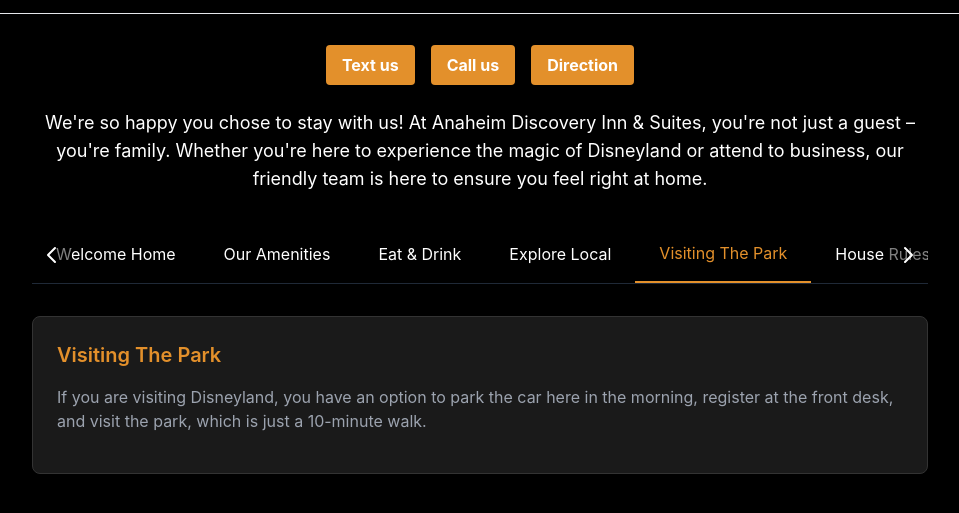
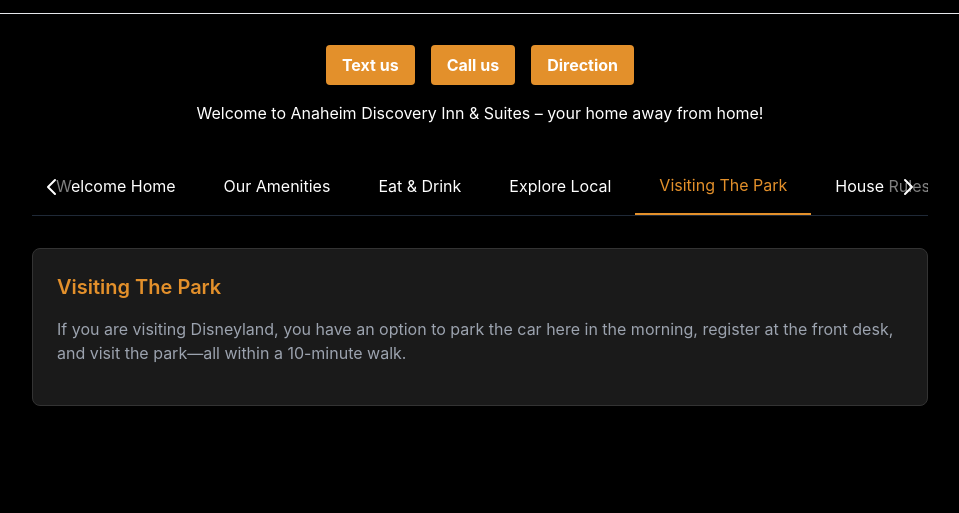
Before and after one commit to GetSidNow/conciergepage, a plain HTML site: page index.html in a window 1280 px wide. Both pictures are taken after a click on the button "Visiting The Park". Shown: the part 51-564 px from the top of the page, without its empty margins (160-1119 px from the left). Drawn offline with nearby package versions, Linux system fonts and the light colour scheme.

Commit message:
Update index.html

```diff
--- a/index.html
+++ b/index.html
@@ -67,36 +67,32 @@
     <h1 class="text-2xl font-bold text-white">Anaheim Discovery Inn & Suites</h1>
   </div>
 
-  <!-- Main Container (with slightly reduced top padding) -->
+  <!-- Main Container with mobile-first padding -->
   <div class="max-w-4xl mx-auto pt-16">
-    <!-- Header Section (Hotel title removed from here) -->
+    <!-- Header Section (action buttons and a one-line welcome message) -->
     <header class="text-center mb-8 animate__animated animate__fadeIn">
-      <!-- The header no longer displays the hotel name again -->
-      <!-- Action Buttons for Address & Phone -->
-      <div class="flex flex-col sm:flex-row justify-center items-center gap-4 mb-6">
-        <!-- Text us Button -->
+      <!-- Action Buttons: Text us, Call us, Direction -->
+      <div class="flex flex-col sm:flex-row justify-center items-center gap-4 mb-4">
         <a href="sms:+17145982308" class="inline-block text-white font-bold py-2 px-4 rounded" style="background-color: #e3902b;">
           Text us
         </a>
-        <!-- Call us Button -->
         <a href="tel:+17145334505" class="inline-block text-white font-bold py-2 px-4 rounded" style="background-color: #e3902b;">
           Call us
         </a>
-        <!-- Direction Button -->
         <a href="https://www.google.com/maps/dir/?api=1&destination=1126+W+Katella+Ave,+Anaheim,+CA+92802" target="_blank" class="inline-block text-white font-bold py-2 px-4 rounded" style="background-color: #e3902b;">
           Direction
         </a>
       </div>
-      <div class="text-lg mb-6">
-        We're so happy you chose to stay with us! At Anaheim Discovery Inn & Suites, you're not just a guest – you're family. Whether you're here to experience the magic of Disneyland or attend to business, our friendly team is here to ensure you feel right at home.
+      <!-- One-line Welcome Text -->
+      <div class="text-base mb-6">
+        Welcome to Anaheim Discovery Inn & Suites – your home away from home!
       </div>
     </header>
 
-    <!-- Navigation with Scroll Arrows -->
+    <!-- Navigation with Horizontal Scroll Arrows -->
     <div class="relative mb-8">
-      <!-- Left Arrow Button -->
+      <!-- Left Arrow -->
       <button onclick="scrollNav(-100)" class="absolute left-0 top-1/2 transform -translate-y-1/2 z-10 bg-black bg-opacity-50 p-2 rounded-full">
-        <!-- Left arrow SVG -->
         <svg xmlns="http://www.w3.org/2000/svg" class="h-6 w-6 text-[var(--accent-color)]" fill="none" viewBox="0 0 24 24" stroke="currentColor">
           <path stroke-linecap="round" stroke-linejoin="round" stroke-width="2" d="M15 19l-7-7 7-7" />
         </svg>
@@ -114,9 +110,8 @@
         <button class="tab" onclick="switchTab('feedback')">Share Your Thoughts</button>
       </nav>
 
-      <!-- Right Arrow Button -->
+      <!-- Right Arrow -->
       <button onclick="scrollNav(100)" class="absolute right-0 top-1/2 transform -translate-y-1/2 z-10 bg-black bg-opacity-50 p-2 rounded-full">
-        <!-- Right arrow SVG -->
         <svg xmlns="http://www.w3.org/2000/svg" class="h-6 w-6 text-[var(--accent-color)]" fill="none" viewBox="0 0 24 24" stroke="currentColor">
           <path stroke-linecap="round" stroke-linejoin="round" stroke-width="2" d="M9 5l7 7-7 7" />
         </svg>
@@ -133,12 +128,12 @@
             <div class="flex items-center mb-4">
               <svg class="icon mr-3" fill="none" stroke="currentColor" viewBox="0 0 24 24">
                 <path stroke-linecap="round" stroke-linejoin="round" stroke-width="2"
-                      d="M8.111 16.404a5.5 5.5 0 017.778 0M12 20h.01m-7.08-7.071c3.904-3.905 10.236-3.905 14.14 0M1.394 9.393c5.857-5.857 15.355-5.857 21.213 0"/>
+                  d="M8.111 16.404a5.5 5.5 0 017.778 0M12 20h.01m-7.08-7.071c3.904-3.905 10.236-3.905 14.14 0M1.394 9.393c5.857-5.857 15.355-5.857 21.213 0"/>
               </svg>
               <h3 class="text-xl font-semibold">Wi‑Fi Access</h3>
             </div>
             <p class="text-gray-400">Password: guest123</p>
-            <!-- "Connect Now" Button to open WiFi settings -->
+            <!-- "Connect Now" Button to open Wi-Fi settings -->
             <a id="wifiConnect" href="#" class="inline-block mt-2 bg-[#e3902b] text-white font-bold py-2 px-4 rounded">
               Connect Now
             </a>
@@ -148,7 +143,7 @@
             <div class="flex items-center mb-4">
               <svg class="icon mr-3" fill="none" stroke="currentColor" viewBox="0 0 24 24">
                 <path stroke-linecap="round" stroke-linejoin="round" stroke-width="2"
-                      d="M12 8v4l3 3m6-3a9 9 0 11-18 0 9 9 0 0118 0z"/>
+                  d="M12 8v4l3 3m6-3a9 9 0 11-18 0 9 9 0 0118 0z"/>
               </svg>
               <h3 class="text-xl font-semibold">Check‑in/out</h3>
             </div>
@@ -158,7 +153,7 @@
         </div>
       </div>
 
-      <!-- Amenities Section (Pool notice moved here) -->
+      <!-- Amenities Section (Pool notice added here) -->
       <div id="amenities" class="tab-content">
         <div class="card p-6 rounded-lg">
           <h3 class="text-xl font-semibold mb-4 accent">Hotel Amenities</h3>
@@ -166,21 +161,21 @@
             <li class="flex items-center">
               <svg class="icon mr-3" fill="none" stroke="currentColor" viewBox="0 0 24 24">
                 <path stroke-linecap="round" stroke-linejoin="round" stroke-width="2"
-                      d="M5 13l4 4L19 7"/>
+                  d="M5 13l4 4L19 7"/>
               </svg>
               Free self‑parking
             </li>
             <li class="flex items-center">
               <svg class="icon mr-3" fill="none" stroke="currentColor" viewBox="0 0 24 24">
                 <path stroke-linecap="round" stroke-linejoin="round" stroke-width="2"
-                      d="M5 13l4 4L19 7"/>
+                  d="M5 13l4 4L19 7"/>
               </svg>
               High‑speed Wi‑Fi
             </li>
             <li class="flex items-center">
               <svg class="icon mr-3" fill="none" stroke="currentColor" viewBox="0 0 24 24">
                 <path stroke-linecap="round" stroke-linejoin="round" stroke-width="2"
-                      d="M5 13l4 4L19 7"/>
+                  d="M5 13l4 4L19 7"/>
               </svg>
               24/7 Front Desk
             </li>
@@ -298,12 +293,12 @@
         </div>
       </div>
 
-      <!-- Visiting The Park Section (pool notice removed here) -->
+      <!-- Visiting The Park Section (pool notice removed) -->
       <div id="visiting" class="tab-content">
         <div class="card p-6 rounded-lg">
           <h3 class="text-xl font-semibold mb-4 accent">Visiting The Park</h3>
           <p class="text-gray-400 mb-4">
-            If you are visiting Disneyland, you have an option to park the car here in the morning, register at the front desk, and visit the park, which is just a 10-minute walk.
+            If you are visiting Disneyland, you have an option to park the car here in the morning, register at the front desk, and visit the park—all within a 10-minute walk.
           </p>
         </div>
       </div>
@@ -370,7 +365,7 @@
     </div>
   </div>
 
-  <!-- JavaScript for Tab Switching, Navigation Scrolling, and Wi-Fi Button -->
+  <!-- JavaScript: Tab Switching, Navigation Scrolling, Wi-Fi Button Setup -->
   <script>
     function switchTab(tabId) {
       document.querySelectorAll('.tab').forEach(tab => {
@@ -390,17 +385,14 @@
       navBar.scrollBy({ left: amount, behavior: 'smooth' });
     }
 
-    // Set the WiFi Connect button's href based on device (basic detection)
+    // Set the Wi-Fi Connect button's href based on device
     document.addEventListener("DOMContentLoaded", function() {
       const wifiButton = document.getElementById("wifiConnect");
       if (/iPad|iPhone|iPod/.test(navigator.userAgent) && !window.MSStream) {
-        // iOS: may work in some contexts; note that Safari often blocks such links.
         wifiButton.href = "App-Prefs:root=WIFI";
       } else if (navigator.userAgent.match(/Android/i)) {
-        // Android: open WiFi settings via intent
         wifiButton.href = "intent://settings#Intent;action=android.settings.WIFI_SETTINGS;end";
       } else {
-        // Fallback for other devices
         wifiButton.href = "#";
       }
     });
```
